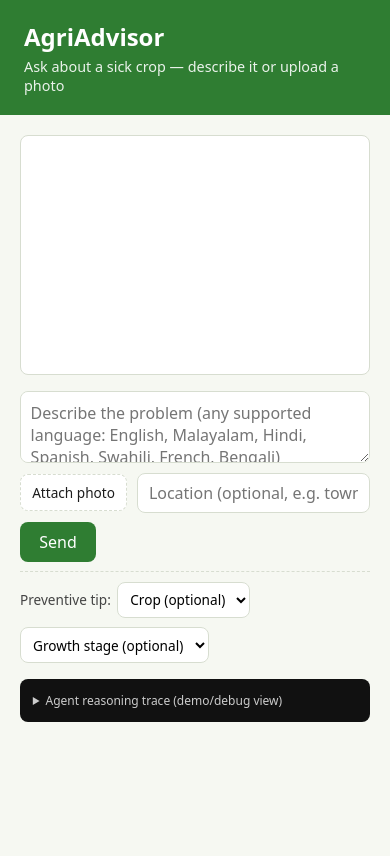
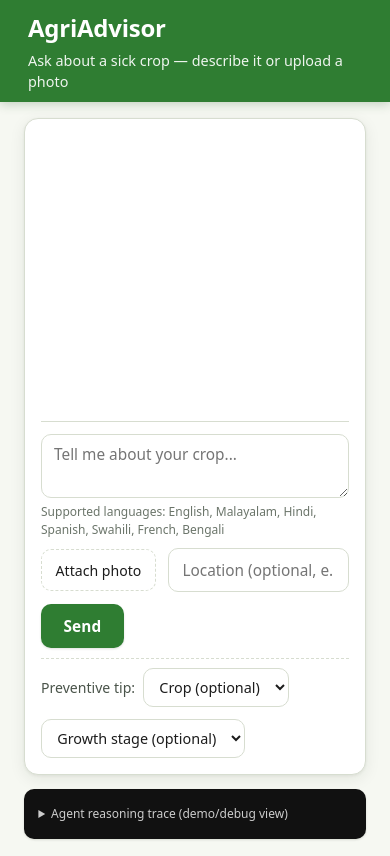
Before and after one commit to FathimaShahana-N/agri-adviser, a website: page public/index.html in a window 390 px wide. Drawn offline with Linux system fonts and the light colour scheme.

Commit message:
Enhance chat UI layout, styling, and responsiveness

```diff
--- a/public/index.html
+++ b/public/index.html
@@ -13,10 +13,12 @@
   </header>
 
   <main>
+    <div class="chat-card">
       <section id="chat" aria-live="polite"></section>
 
       <form id="chat-form">
-      <textarea id="text-input" placeholder="Describe the problem (any supported language: English, Malayalam, Hindi, Spanish, Swahili, French, Bengali)"></textarea>
+        <textarea id="text-input" placeholder="Tell me about your crop..."></textarea>
+        <p class="lang-hint">Supported languages: English, Malayalam, Hindi, Spanish, Swahili, French, Bengali</p>
         <div class="form-row">
           <label class="file-label">
             <input type="file" id="image-input" accept="image/png, image/jpeg, image/webp" />
@@ -49,6 +51,7 @@
           </select>
         </div>
       </form>
+    </div>
 
     <details id="trace-panel">
       <summary>Agent reasoning trace (demo/debug view)</summary>
--- a/public/style.css
+++ b/public/style.css
@@ -2,8 +2,13 @@
   color-scheme: light;
   --green: #2f7d32;
   --green-dark: #1f5522;
+  --green-light: #e7f0e3;
   --bg: #f6f8f2;
   --border: #d7ddd0;
+  --radius: 14px;
+  --radius-sm: 10px;
+  --shadow-sm: 0 1px 3px rgba(20, 40, 15, 0.06), 0 1px 2px rgba(20, 40, 15, 0.08);
+  --shadow-md: 0 4px 16px rgba(20, 40, 15, 0.08), 0 1px 3px rgba(20, 40, 15, 0.06);
 }
 
 * { box-sizing: border-box; }
@@ -13,85 +18,125 @@ body {
   font-family: system-ui, -apple-system, "Segoe UI", Roboto, sans-serif;
   background: var(--bg);
   color: #1c1c1c;
+  font-size: 16px;
+  line-height: 1.5;
 }
 
 header {
   background: var(--green);
   color: white;
-  padding: 1.25rem 1.5rem;
+  padding: 0.6rem 1.75rem;
+  box-shadow: 0 2px 10px rgba(31, 85, 34, 0.25);
+  position: relative;
+  z-index: 1;
 }
 
-header h1 { margin: 0; font-size: 1.5rem; }
-.subtitle { margin: 0.25rem 0 0; opacity: 0.9; font-size: 0.9rem; }
+header h1 { margin: 0; font-size: 1.5rem; font-weight: 700; letter-spacing: -0.01em; }
+.subtitle { margin: 0.25rem 0 0; opacity: 0.92; font-size: 0.9rem; font-weight: 400; }
 
 main {
   max-width: 720px;
   margin: 0 auto;
-  padding: 1.25rem;
+  padding: 1rem 1.5rem 1.1rem;
+}
+
+.chat-card {
+  background: white;
+  border: 1px solid var(--border);
+  border-radius: var(--radius);
+  box-shadow: var(--shadow-md);
+  padding: 1rem;
+  margin-bottom: 0.85rem;
 }
 
 #chat {
-  min-height: 240px;
-  max-height: 50vh;
+  min-height: 34vh;
+  max-height: 34vh;
   overflow-y: auto;
-  background: white;
-  border: 1px solid var(--border);
-  border-radius: 8px;
-  padding: 1rem;
-  margin-bottom: 1rem;
+  padding-bottom: 0.7rem;
+  margin-bottom: 0.7rem;
+  border-bottom: 1px solid var(--border);
 }
 
 .msg {
-  margin-bottom: 0.75rem;
-  padding: 0.6rem 0.8rem;
-  border-radius: 8px;
+  margin-bottom: 0.9rem;
+  padding: 0.7rem 1rem;
+  border-radius: var(--radius-sm);
+  box-shadow: var(--shadow-sm);
   max-width: 85%;
   white-space: pre-wrap;
-  line-height: 1.4;
+  line-height: 1.55;
+  font-size: 0.96rem;
 }
 
 .msg.farmer {
-  background: #e7f0e3;
+  background: var(--green);
+  color: white;
   margin-left: auto;
   text-align: right;
+  border-bottom-right-radius: 4px;
+  box-shadow: 0 2px 6px rgba(31, 85, 34, 0.25);
 }
 
 .msg.system {
-  background: #eef1e9;
-  color: #444;
-  font-size: 0.85rem;
+  background: transparent;
+  color: #667063;
+  font-size: 0.82rem;
+  font-style: italic;
+  text-align: center;
+  max-width: 100%;
+  box-shadow: none;
+  padding: 0.35rem 0.6rem;
 }
 
 .msg.assistant {
-  background: #eef6ea;
+  background: white;
   border: 1px solid var(--border);
+  border-bottom-left-radius: 4px;
+  color: #1c1c1c;
 }
 
 .lang-badge {
   display: inline-block;
   font-size: 0.7rem;
+  font-weight: 600;
   background: var(--green);
   color: white;
   border-radius: 999px;
-  padding: 0.1rem 0.5rem;
-  margin-bottom: 0.3rem;
+  padding: 0.15rem 0.6rem;
+  margin-bottom: 0.4rem;
+  letter-spacing: 0.02em;
 }
 
-form { display: flex; flex-direction: column; gap: 0.6rem; }
+form { display: flex; flex-direction: column; gap: 0.55rem; }
 
 textarea {
   width: 100%;
-  min-height: 72px;
-  padding: 0.6rem;
+  min-height: 44px;
+  padding: 0.5rem 0.75rem;
   border: 1px solid var(--border);
-  border-radius: 8px;
+  border-radius: var(--radius-sm);
   font: inherit;
+  font-size: 0.96rem;
   resize: vertical;
+  transition: border-color 0.15s ease, box-shadow 0.15s ease;
+}
+
+textarea:focus, #location-input:focus, .form-row-secondary select:focus {
+  outline: none;
+  border-color: var(--green);
+  box-shadow: 0 0 0 3px rgba(47, 125, 50, 0.15), var(--shadow-sm);
+}
+
+.lang-hint {
+  margin: -0.2rem 0 0;
+  font-size: 0.75rem;
+  color: #6b756a;
 }
 
 .form-row {
   display: flex;
-  gap: 0.6rem;
+  gap: 0.75rem;
   align-items: center;
   flex-wrap: wrap;
 }
@@ -99,13 +144,20 @@ textarea {
 .file-label {
   display: flex;
   align-items: center;
-  gap: 0.4rem;
+  gap: 0.5rem;
   border: 1px dashed var(--border);
-  padding: 0.5rem 0.7rem;
-  border-radius: 8px;
+  padding: 0.6rem 0.85rem;
+  border-radius: var(--radius-sm);
   cursor: pointer;
-  font-size: 0.85rem;
+  font-size: 0.88rem;
+  font-weight: 500;
   background: white;
+  transition: border-color 0.15s ease, background 0.15s ease;
+}
+
+.file-label:hover {
+  border-color: var(--green);
+  background: var(--green-light);
 }
 
 .file-label input { display: none; }
@@ -113,54 +165,72 @@ textarea {
 #location-input {
   flex: 1;
   min-width: 160px;
-  padding: 0.5rem 0.7rem;
+  padding: 0.6rem 0.85rem;
   border: 1px solid var(--border);
-  border-radius: 8px;
+  border-radius: var(--radius-sm);
   font: inherit;
+  font-size: 0.96rem;
 }
 
 .form-row-secondary {
   border-top: 1px dashed var(--border);
-  padding-top: 0.6rem;
-  font-size: 0.85rem;
-  color: #444;
+  padding-top: 0.55rem;
+  margin-top: 0.1rem;
+  font-size: 0.88rem;
+  font-weight: 500;
+  color: #4a544a;
 }
 
 .selector-label {
   display: flex;
   align-items: center;
-  gap: 0.4rem;
+  gap: 0.5rem;
 }
 
 .form-row-secondary select {
-  padding: 0.4rem 0.5rem;
+  padding: 0.5rem 0.7rem;
   border: 1px solid var(--border);
-  border-radius: 8px;
+  border-radius: var(--radius-sm);
   font: inherit;
+  font-size: 0.9rem;
   background: white;
+  color: #1c1c1c;
+  cursor: pointer;
+  transition: border-color 0.15s ease;
+}
+
+.form-row-secondary select:hover {
+  border-color: var(--green);
 }
 
 button[type="submit"] {
   background: var(--green);
   color: white;
   border: none;
-  padding: 0.55rem 1.2rem;
-  border-radius: 8px;
+  padding: 0.65rem 1.4rem;
+  border-radius: var(--radius-sm);
+  box-shadow: var(--shadow-sm);
   cursor: pointer;
   font: inherit;
+  font-size: 0.96rem;
+  font-weight: 600;
+  letter-spacing: 0.01em;
+  transition: background 0.15s ease, box-shadow 0.15s ease, transform 0.05s ease;
 }
 
-button[type="submit"]:hover { background: var(--green-dark); }
-button[type="submit"]:disabled { opacity: 0.6; cursor: not-allowed; }
+button[type="submit"]:hover { background: var(--green-dark); box-shadow: var(--shadow-md); }
+button[type="submit"]:active { transform: translateY(1px); }
+button[type="submit"]:disabled { opacity: 0.6; cursor: not-allowed; box-shadow: none; }
 
 #trace-panel {
-  margin-top: 1rem;
+  margin-top: 0.7rem;
   background: #111;
   color: #b8f3b8;
-  border-radius: 8px;
-  padding: 0.5rem 0.8rem;
+  border-radius: var(--radius-sm);
+  box-shadow: var(--shadow-sm);
+  padding: 0.6rem 0.9rem;
   font-size: 0.75rem;
 }
 
-#trace-panel summary { cursor: pointer; color: #ccc; padding: 0.3rem 0; }
+#trace-panel summary { cursor: pointer; color: #ccc; padding: 0.4rem 0; font-weight: 500; }
 #trace-output { white-space: pre-wrap; margin: 0.5rem 0 0; }
```
Lines whose indentation alone changed are shown as unchanged.
